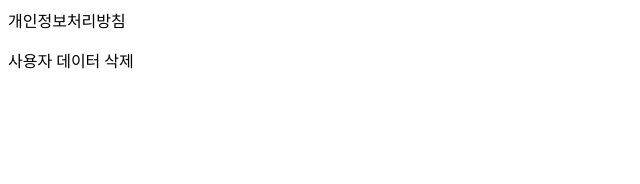
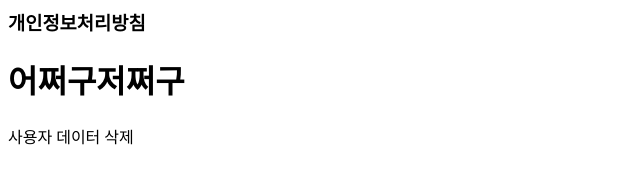
Before and after one commit to ckdud9299/ckdud9299.github.io, a plain HTML site: page index.html in a window 1280 px wide. Shown: the whole page, without its empty margins (0-640 px from the left). Drawn offline with Linux system fonts and the light colour scheme.

Commit message:
Update index.html

```diff
--- a/index.html
+++ b/index.html
@@ -5,7 +5,9 @@
   <title>My page</title>
 </head>
 <body>
-  <p>개인정보처리방침</p>
+  <p><h3>개인정보처리방침</h3>
+  <h1> 어쩌구저쩌구</h1></P>
+
   <p>사용자 데이터 삭제</p>
 </body>
 </html>
```
